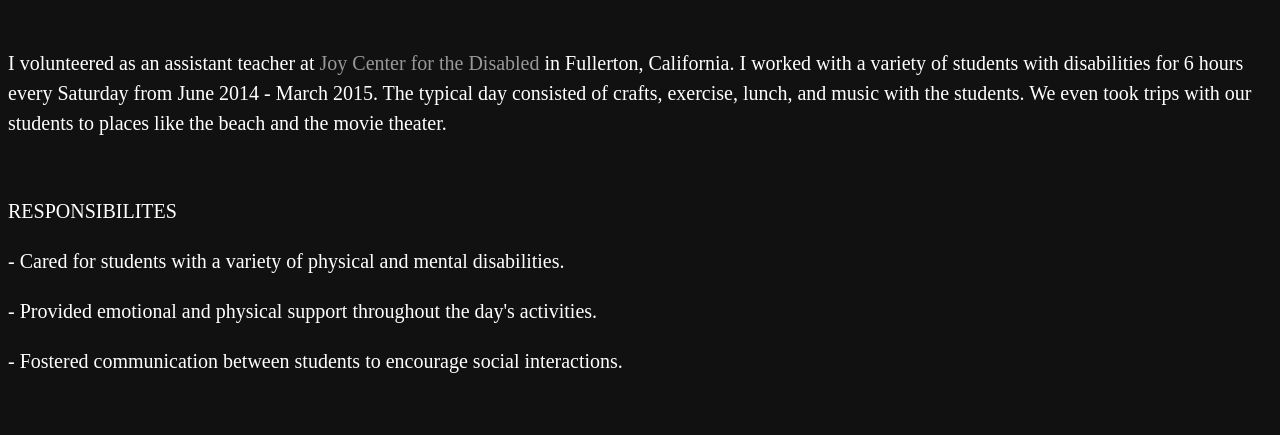
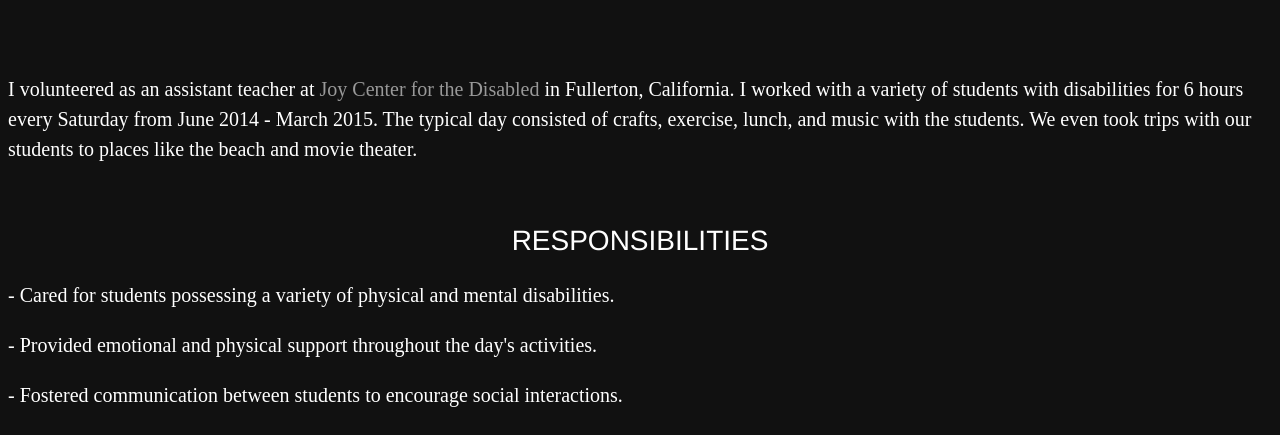
Before and after one commit to 1996leejoshua/1996leejoshua.github.io, a Jekyll site: the page built from resume/index.html, in a window 1280 px wide and 1400 px high, scrolled down 4061 px. Shown: the part 208-643 px from the top of the window. Built offline with Jekyll 4.4.1, drawn with Linux system fonts in a browser that asks for light colours; some of the changed text lies outside the part shown.

Commit message:
Update index.html

```diff
--- a/resume/index.html
+++ b/resume/index.html
@@ -13,7 +13,7 @@ title: Resume
 	<br><br><br>
 	<p> I'm a computational undergraduate research assistant in the <a href="http://www.mrl.ucsb.edu/~fredrickson/" target="blank">Fredrickson Research Group</a> at the <a href="https://www.mrl.ucsb.edu/" target="blank">Materials Research Laboratory</a> at University of California, Santa Barbara. I worked part-time during the academic year, and I have been working full-time since the beginning of summer 2017. My workday consists of checking my emails for any pertinent tasks, analyzing any simulations run overnight, debugging code if the simulations had errors, reading research papers to improve the code, and running more simulations.</p>
 	<br>
-	<p>RESPONSIBILITIES</p>
+	<h2>RESPONSIBILITIES</h2>
 	<p>- Researching non-solvent induced phase separation, a process for producing polymer membranes.</p>
 	<p>- Running simulations to generate computational models of membranes.</p>
 	<p>- Performing data and image analysis using algorithms coded in Python.</p>
@@ -34,10 +34,10 @@ title: Resume
 		<br><br><br>
 		<p>I worked at <a href="http://kyotosb.com/" target="blank">Kyoto Japanese Restaurant</a> in Santa Barbara, California as a server from June 2016 - September 2016 and April 2017 - June 2017. I worked all front-of-house operations: seating, waiting, serving, register, and clean-up. I also assisted in some back-of-house operations: plating side dishes, preparing sauces, and stocking alcohol at closing. I worked 3 to 4 days a week during summer 2016 and 1 to 2 days a week during the school year.</p>
 		<br>
-		<p>RESPONSIBILITIES</p>
-		<p>- Performed all front-of-house operations and assist in back-of-house operations.</p>
+		<h2>RESPONSIBILITIES</h2>
+		<p>- Performed all front-of-house operations and assisted in back-of-house operations.</p>
 		<p>- Fostered communication between servers, chefs, managers, and customers.</p>
-		<p>- Managed multiple groups with some as large as 30 people.</p>
+		<p>- Managed groups of customers as large as 30 people.</p>
 		<br><br><br>
 	</div>
 </div>
@@ -54,7 +54,7 @@ title: Resume
 		<br><br><br>
 		<p>I worked as an assistant analytical chemist at <a href="http://adamsonlab.com/" target="blank">Adamson Analytical Laboratories Inc.</a> in Corona, Califoria. My workday consisted of sample preparations, product testing, and data management. I worked 3 hours a day, 3 times a week on the analytical chemistry team. I took a variety of lab safety and Good Manufacturing Practices (GMP) tests to be qualified to work in the laboratory.</p>
 		<br>
-		<p>RESPONSIBILITES</p>
+		<h2>RESPONSIBILITIES</h2>
 		<p>- Performed a variety of analytical tests on consumer products with a focus on sunscreens and lotions.</p>
 		<p>- Managed experimental data in Microsoft Excel and compiled physical copies in scientific notebooks.</p>
 		<p>- Prepared samples for a senior analytical chemist.</p>
@@ -72,12 +72,13 @@ title: Resume
 <div class="cd-scrolling-bg">
 	<div class="cd-container">
 		<br><br><br>
-		<p>I volunteered as an assistant teacher at <a href="http://joycenter.com/" target="blank">Joy Center for the Disabled</a> in Fullerton, California. I worked with a variety of students with disabilities for 6 hours every Saturday from June 2014 - March 2015. The typical day consisted of crafts, exercise, lunch, and music with the students. We even took trips with our students to places like the beach and the movie theater.</p>
+		<p>I volunteered as an assistant teacher at <a href="http://joycenter.com/" target="blank">Joy Center for the Disabled</a> in Fullerton, California. I worked with a variety of students with disabilities for 6 hours every Saturday from June 2014 - March 2015. The typical day consisted of crafts, exercise, lunch, and music with the students. We even took trips with our students to places like the beach and movie theater.</p>
 		<br>
-		<p>RESPONSIBILITES</p>
-		<p>- Cared for students with a variety of physical and mental disabilities.</p>
+		<h2>RESPONSIBILITIES</h2>
+		<p>- Cared for students possessing a variety of physical and mental disabilities.</p>
 		<p>- Provided emotional and physical support throughout the day's activities.</p>
 		<p>- Fostered communication between students to encourage social interactions.</p>
+		<p>- Appointed as person-in-charge in the absence of administrative staff.</p>
 		<br><br><br>
 	</div>
 </div>
```
Also changed, not shown: other parts of resume/index.html (+3 -2 lines).
